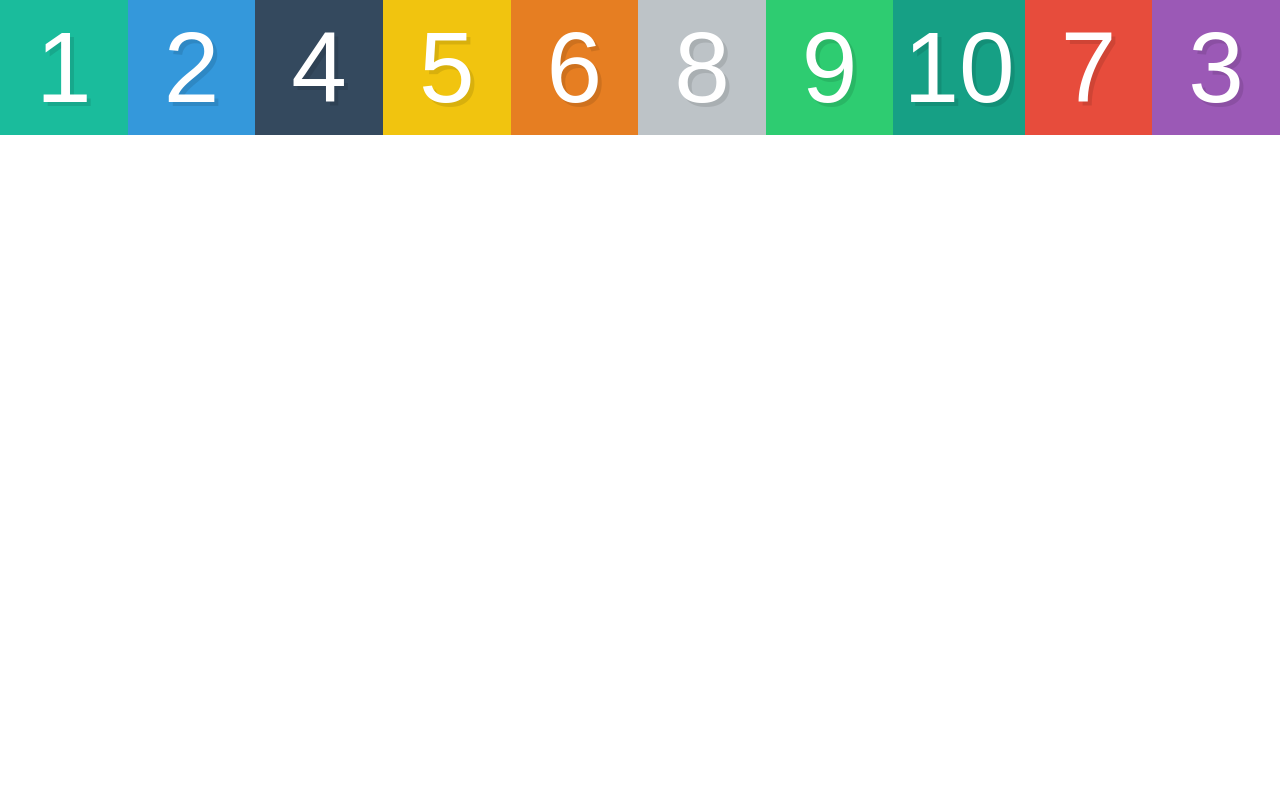
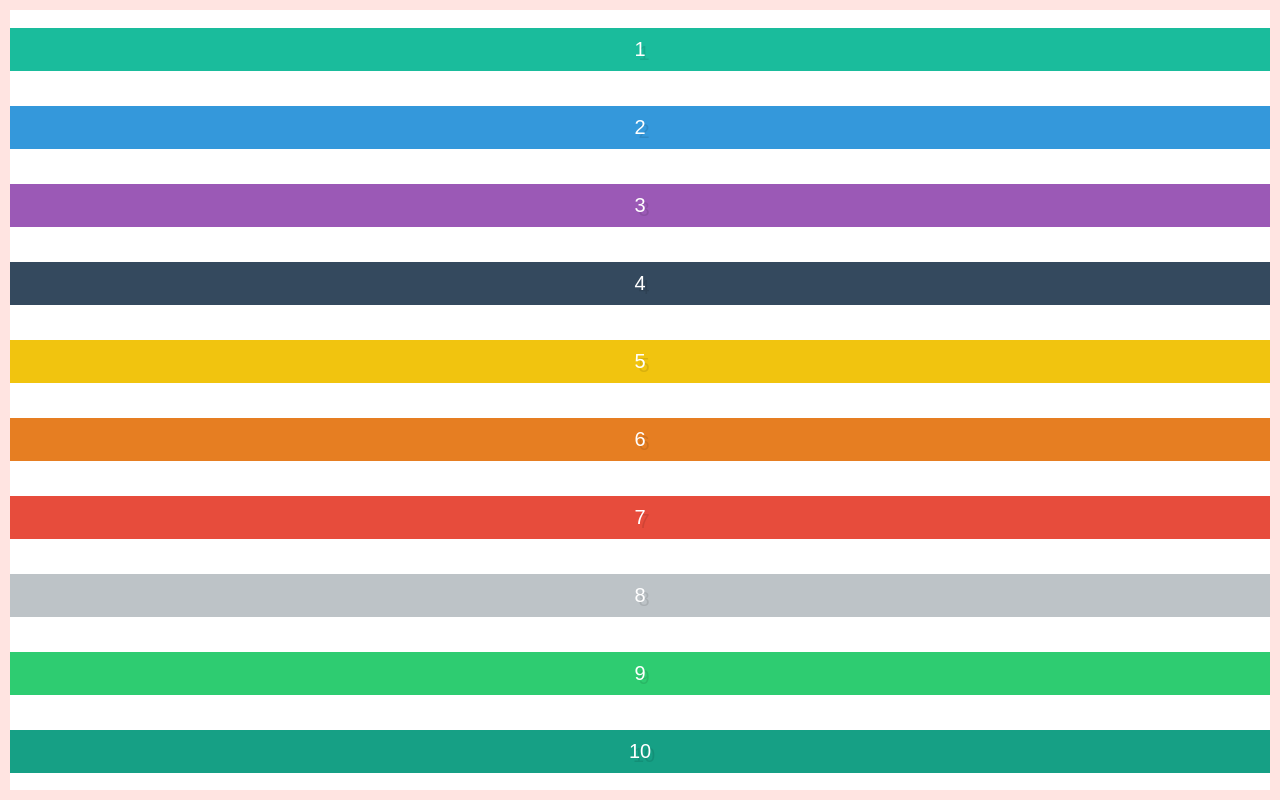
Before and after one commit to Jebbie87/flexbox-learning-by-example, a plain HTML site: page intro/index.html in a window 1280 px wide. Drawn offline with Linux system fonts and the light colour scheme.

Commit message:
Finished lesson #6

```diff
--- a/intro/style.css
+++ b/intro/style.css
@@ -9,7 +9,7 @@ input[type=reset],input[type=submit]{-webkit-appearance:button;cursor:pointer;}b
 /* Some default styles to make each box visible */
 .box {
   color:white;
-  font-size: 100px;
+  font-size: 20px;
   text-align: center;
   text-shadow:4px 4px 0 rgba(0,0,0,0.1);
   padding:10px;
@@ -35,16 +35,8 @@ input[type=reset],input[type=submit]{-webkit-appearance:button;cursor:pointer;}b
 
 .container {
   display: flex;
+  justify-content: space-around;
+  border: 10px solid mistyrose;
+  flex-direction: column;
+  min-height: 100vh;
 }
-
-.box {
-  flex: 1;
-}
-
-.box3 {
-  order: 3;
-}
-
-.box7 {
-  order: 2;
-}
```
